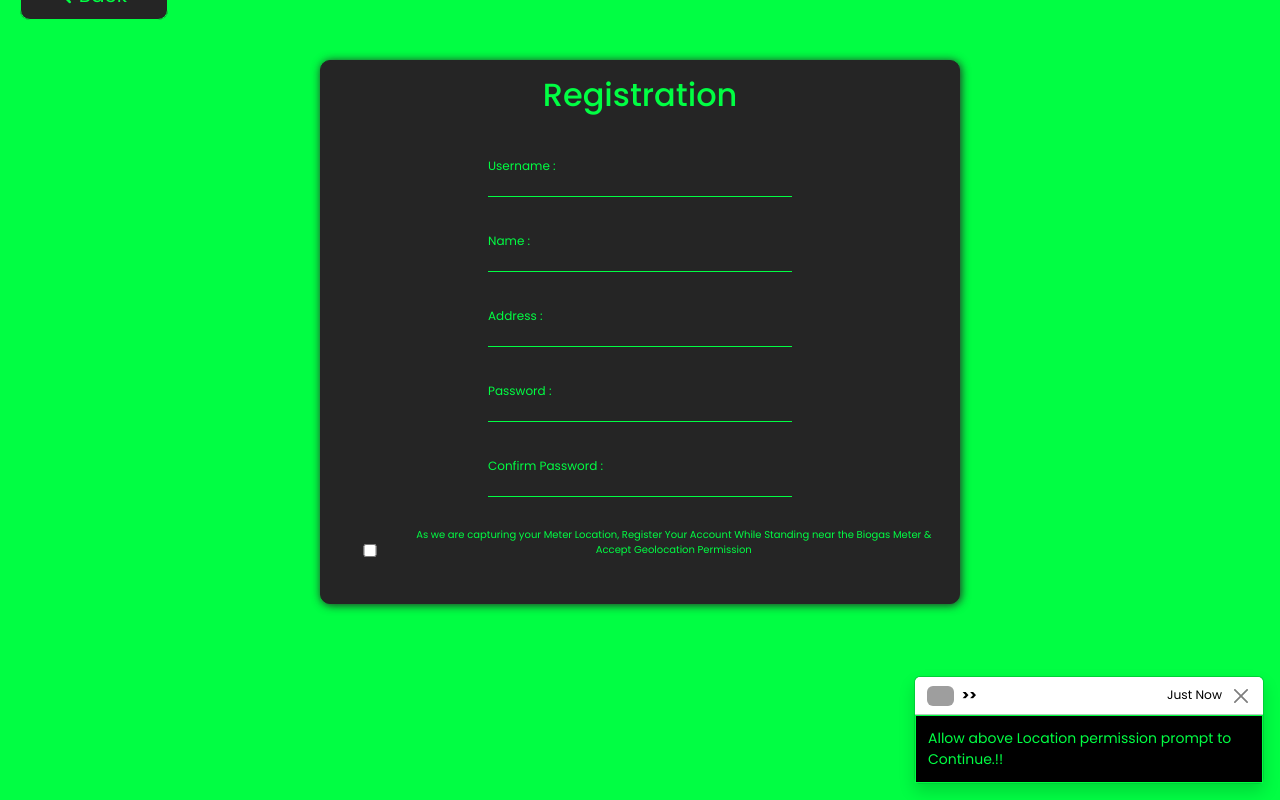
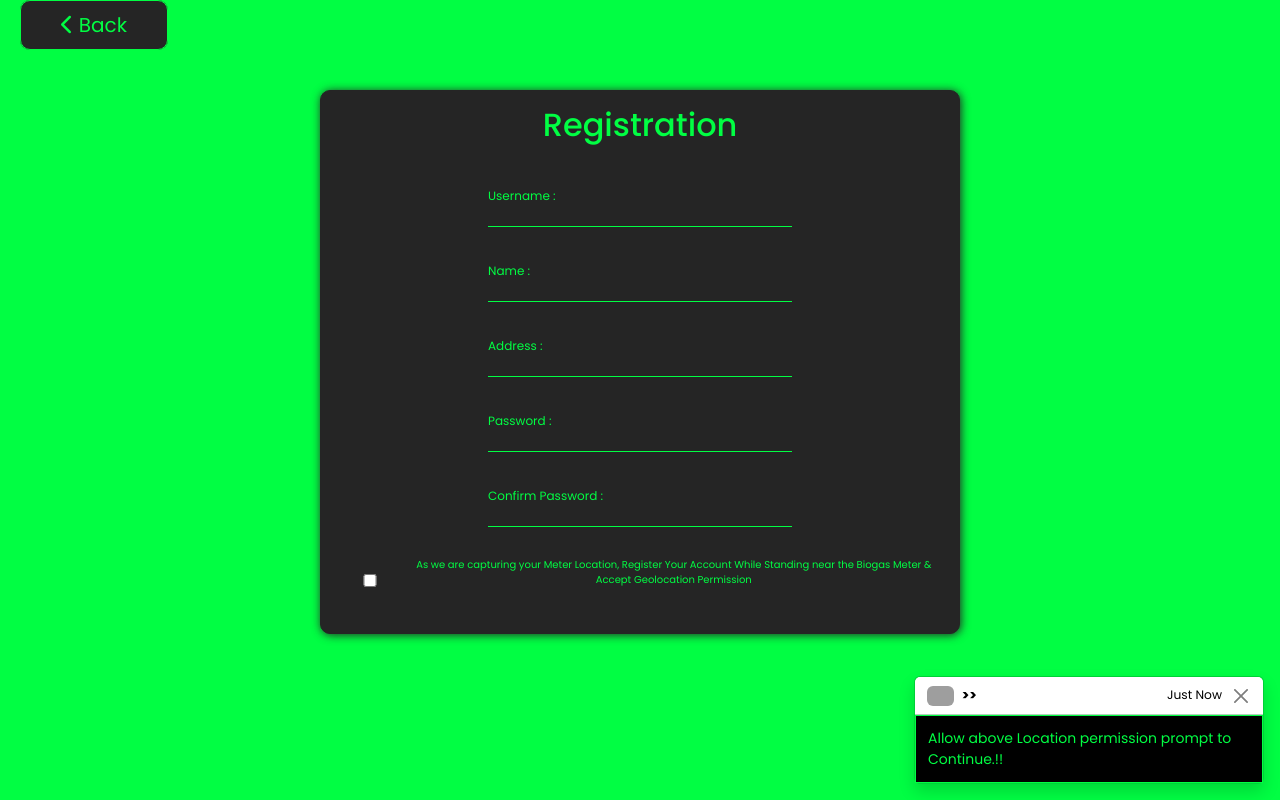
Before and after one commit to gunasantosh/BioCredit, a Flask app: page /register in a window 1280 px wide. Run offline with Flask 3, Linux system fonts and the light colour scheme; some libraries are stand-ins or nearby versions; some web fonts are replaced; grey boxes are pictures that could not be loaded.

Commit message:
Your commit message here

```diff
--- a/website/static/styles/styles.css
+++ b/website/static/styles/styles.css
@@ -21,6 +21,7 @@
 }
 
 body{
+    padding-top: 30px;
     background: var(--bgcolor);
 }
 
```
